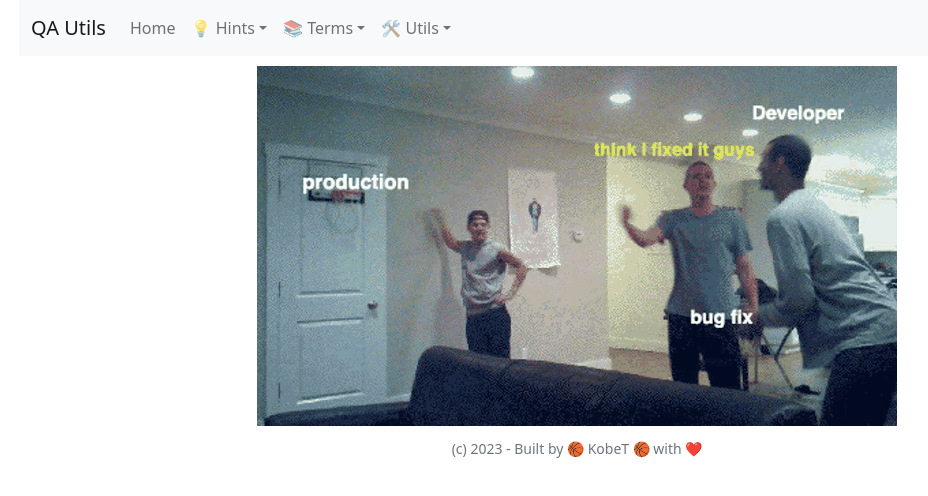
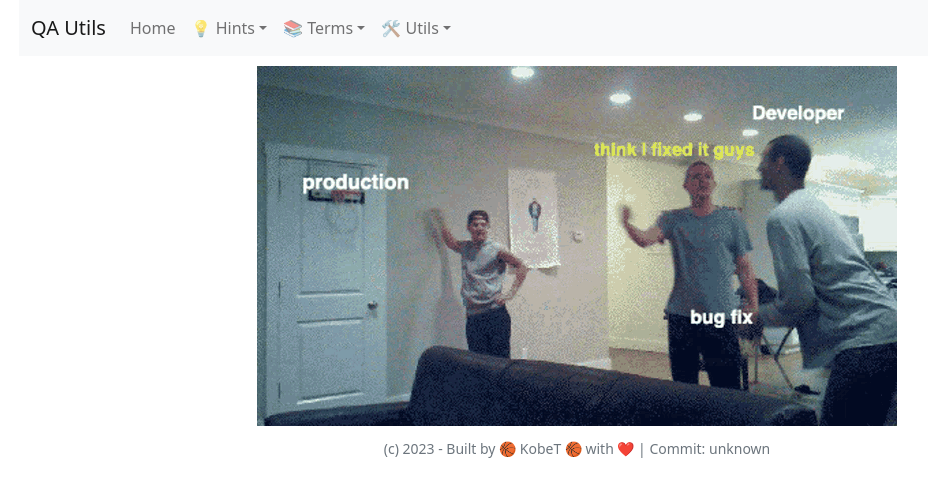
Before and after one commit to kobenguyent/qa-utils, a React (Vite) app: page / in a window 1280 px wide. Shown: the top 496 px of the page, without its empty margins (63-991 px from the left). Built offline with nearby package versions, Linux system fonts and the light colour scheme.

Commit message:
Update Footer.tsx

```diff
--- a/src/components/Footer.tsx
+++ b/src/components/Footer.tsx
@@ -1,7 +1,11 @@
 export const Footer = () => {
-  return(
-    <footer className="text-muted text-center" style={{ marginTop: 10}}>
-      <small>(c) { new Date().getFullYear() } - Built by 🏀 KobeT 🏀 with ❤️ </small>
+  const commitHash = typeof __COMMIT_HASH__ !== 'undefined' ? __COMMIT_HASH__ : 'unknown';
+
+  return (
+    <footer className="text-muted text-center" style={{ marginTop: 10 }}>
+      <small>
+        (c) {new Date().getFullYear()} - Built by 🏀 KobeT 🏀 with ❤️ | Commit: {commitHash}
+      </small>
     </footer>
-  )
-}
+  );
+};
```
